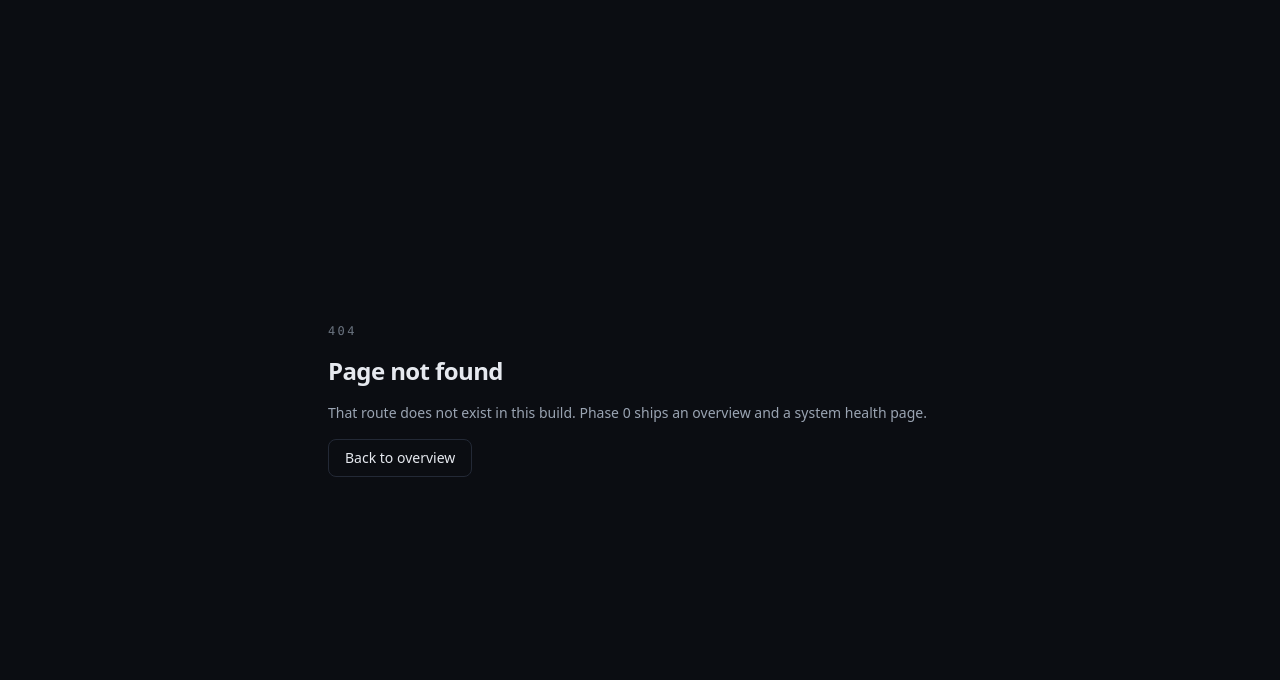
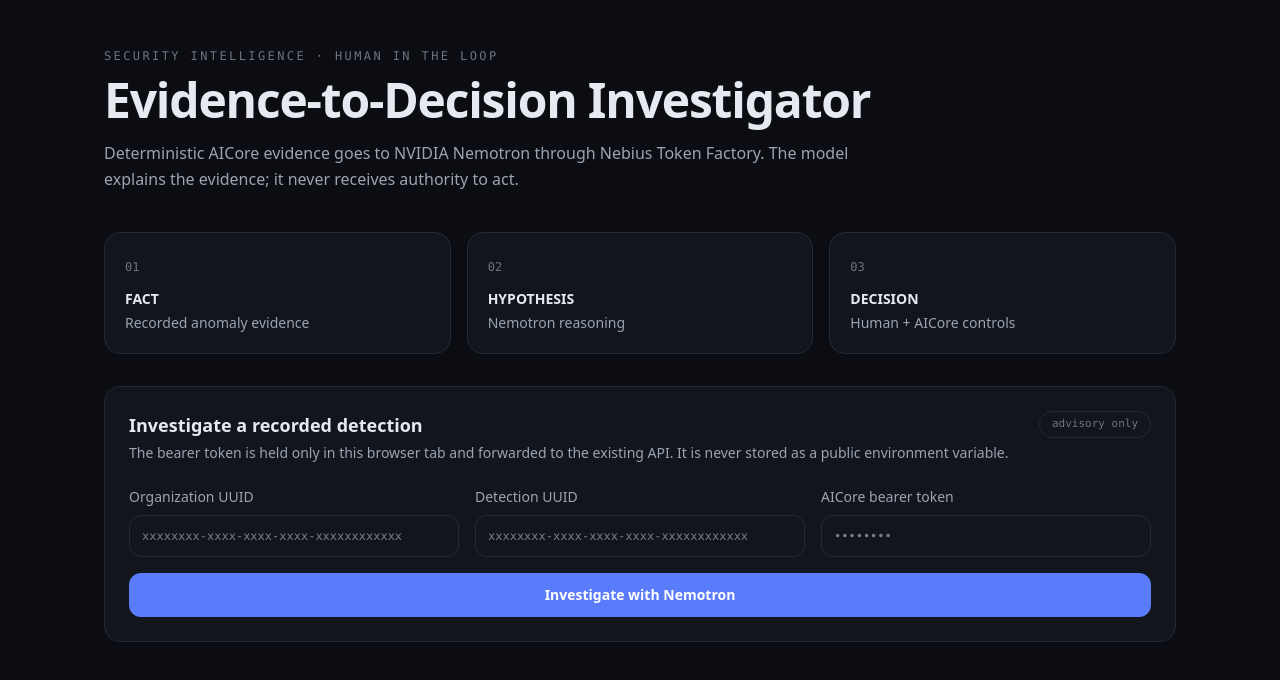
Before and after one commit to jaganbaditya16-note/AI_core, a Next.js app in the folder apps/web/: page /investigator in a window 1280 px wide. Before the commit this address had no page. Shown: the top 680 px of the page. Built offline with nearby package versions, Linux system fonts and the light colour scheme.

Commit message:
feat: add human-in-the-loop investigator experience

```diff
--- /dev/null
+++ b/apps/web/src/app/investigator/page.tsx
@@ -0,0 +1,225 @@
+"use client";
+
+import { FormEvent, useState } from "react";
+
+interface Investigation {
+  detection_id: string;
+  detection_type: string;
+  risk_level: string;
+  summary: string;
+  severity_interpretation: string;
+  why_it_matters: string[];
+  hypotheses: string[];
+  evidence_used: string[];
+  checks: string[];
+  recommended_containment: string[];
+  confidence: string;
+  uncertainties: string[];
+  do_not_do: string[];
+  model: string;
+  correlation_id: string | null;
+  input_truncated: boolean;
+  evidence_digest: string;
+  action_taken: false;
+}
+
+const sections: Array<[keyof Investigation, string]> = [
+  ["why_it_matters", "Why it matters"],
+  ["hypotheses", "AI hypotheses"],
+  ["evidence_used", "Evidence used"],
+  ["checks", "Human verification"],
+  ["recommended_containment", "Containment considerations"],
+  ["uncertainties", "Uncertainty"],
+  ["do_not_do", "Do not do"],
+];
+
+export default function InvestigatorPage() {
+  const [organizationId, setOrganizationId] = useState("");
+  const [detectionId, setDetectionId] = useState("");
+  const [token, setToken] = useState("");
+  const [result, setResult] = useState<Investigation | null>(null);
+  const [error, setError] = useState("");
+  const [loading, setLoading] = useState(false);
+
+  async function investigate(event: FormEvent<HTMLFormElement>) {
+    event.preventDefault();
+    setLoading(true);
+    setError("");
+    setResult(null);
+
+    try {
+      const response = await fetch("/api/investigate", {
+        method: "POST",
+        headers: {
+          "content-type": "application/json",
+          authorization: `Bearer ${token}`,
+        },
+        body: JSON.stringify({
+          organization_id: organizationId.trim(),
+          detection_id: detectionId.trim(),
+        }),
+        cache: "no-store",
+      });
+      const data = await response.json();
+      if (!response.ok) {
+        throw new Error(data?.detail?.message ?? data?.error ?? "Investigation failed");
+      }
+      setResult(data as Investigation);
+      setToken("");
+    } catch (cause) {
+      setError(cause instanceof Error ? cause.message : "Investigation failed");
+    } finally {
+      setLoading(false);
+    }
+  }
+
+  return (
+    <main className="mx-auto min-h-dvh w-full max-w-6xl px-6 py-12 sm:px-10">
+      <header className="max-w-3xl">
+        <p className="font-mono text-xs tracking-[0.2em] text-aicore-fg-subtle uppercase">
+          Security intelligence · Human in the loop
+        </p>
+        <h1 className="mt-3 text-4xl font-semibold tracking-tight sm:text-5xl">
+          Evidence-to-Decision Investigator
+        </h1>
+        <p className="mt-4 text-base leading-relaxed text-aicore-fg-muted">
+          Deterministic AICore evidence goes to NVIDIA Nemotron through Nebius Token Factory.
+          The model explains the evidence; it never receives authority to act.
+        </p>
+      </header>
+
+      <section className="mt-10 grid gap-4 lg:grid-cols-3">
+        {[
+          ["01", "FACT", "Recorded anomaly evidence"],
+          ["02", "HYPOTHESIS", "Nemotron reasoning"],
+          ["03", "DECISION", "Human + AICore controls"],
+        ].map(([number, title, text]) => (
+          <div key={number} className="rounded-2xl border border-aicore-border bg-aicore-surface p-5">
+            <span className="font-mono text-xs text-aicore-fg-subtle">{number}</span>
+            <h2 className="mt-3 text-sm font-semibold">{title}</h2>
+            <p className="mt-1 text-sm text-aicore-fg-muted">{text}</p>
+          </div>
+        ))}
+      </section>
+
+      <section className="mt-8 rounded-2xl border border-aicore-border bg-aicore-surface p-6">
+        <div className="flex flex-wrap items-start justify-between gap-4">
+          <div>
+            <h2 className="text-lg font-semibold">Investigate a recorded detection</h2>
+            <p className="mt-1 text-sm text-aicore-fg-muted">
+              The bearer token is held only in this browser tab and forwarded to the existing API.
+              It is never stored as a public environment variable.
+            </p>
+          </div>
+          <span className="rounded-full border border-aicore-border px-3 py-1 font-mono text-[11px] text-aicore-fg-subtle">
+            advisory only
+          </span>
+        </div>
+
+        <form onSubmit={investigate} className="mt-6 grid gap-4 lg:grid-cols-3">
+          <label className="grid gap-2 text-sm">
+            <span className="text-aicore-fg-muted">Organization UUID</span>
+            <input
+              required
+              value={organizationId}
+              onChange={(event) => setOrganizationId(event.target.value)}
+              placeholder="xxxxxxxx-xxxx-xxxx-xxxx-xxxxxxxxxxxx"
+              className="rounded-xl border border-aicore-border bg-transparent px-3 py-3 font-mono text-xs outline-none focus:border-aicore-accent"
+            />
+          </label>
+          <label className="grid gap-2 text-sm">
+            <span className="text-aicore-fg-muted">Detection UUID</span>
+            <input
+              required
+              value={detectionId}
+              onChange={(event) => setDetectionId(event.target.value)}
+              placeholder="xxxxxxxx-xxxx-xxxx-xxxx-xxxxxxxxxxxx"
+              className="rounded-xl border border-aicore-border bg-transparent px-3 py-3 font-mono text-xs outline-none focus:border-aicore-accent"
+            />
+          </label>
+          <label className="grid gap-2 text-sm">
+            <span className="text-aicore-fg-muted">AICore bearer token</span>
+            <input
+              required
+              type="password"
+              autoComplete="off"
+              value={token}
+              onChange={(event) => setToken(event.target.value)}
+              placeholder="••••••••"
+              className="rounded-xl border border-aicore-border bg-transparent px-3 py-3 font-mono text-xs outline-none focus:border-aicore-accent"
+            />
+          </label>
+          <button
+            type="submit"
+            disabled={loading}
+            className="rounded-xl bg-aicore-accent px-5 py-3 text-sm font-semibold text-white transition hover:opacity-90 disabled:cursor-not-allowed disabled:opacity-50 lg:col-span-3"
+          >
+            {loading ? "Investigating with Nemotron…" : "Investigate with Nemotron"}
+          </button>
+        </form>
+
+        {error ? (
+          <div className="mt-5 rounded-xl border border-red-500/30 bg-red-500/5 p-4 text-sm text-red-200" role="alert">
+            {error}
+          </div>
+        ) : null}
+      </section>
+
+      {result ? (
+        <section className="mt-8 space-y-5">
+          <div className="rounded-2xl border border-aicore-border bg-aicore-surface p-6">
+            <div className="flex flex-wrap items-center justify-between gap-3">
+              <div>
+                <p className="font-mono text-[11px] text-aicore-fg-subtle">RECORDED FINDING</p>
+                <h2 className="mt-2 text-2xl font-semibold">{result.summary}</h2>
+              </div>
+              <div className="flex gap-2 font-mono text-[11px]">
+                <span className="rounded-full border border-aicore-border px-3 py-1">{result.detection_type}</span>
+                <span className="rounded-full border border-aicore-border px-3 py-1">risk: {result.risk_level}</span>
+              </div>
+            </div>
+            <p className="mt-4 text-sm text-aicore-fg-muted">{result.severity_interpretation}</p>
+            <div className="mt-5 flex flex-wrap gap-2 text-[11px] font-mono text-aicore-fg-subtle">
+              <span>model: {result.model}</span>
+              <span>confidence: {result.confidence}</span>
+              <span>bounded: {result.input_truncated ? "yes" : "no"}</span>
+              <span>action_taken: false</span>
+            </div>
+          </div>
+
+          <div className="grid gap-5 lg:grid-cols-2">
+            {sections.map(([key, title]) => {
+              const values = result[key];
+              if (!Array.isArray(values) || values.length === 0) return null;
+              return (
+                <article key={key} className="rounded-2xl border border-aicore-border bg-aicore-surface p-6">
+                  <h3 className="text-sm font-semibold">{title}</h3>
+                  <ul className="mt-4 space-y-3 text-sm leading-relaxed text-aicore-fg-muted">
+                    {values.map((item) => (
+                      <li key={item} className="flex gap-3">
+                        <span aria-hidden className="mt-2 size-1.5 shrink-0 rounded-full bg-aicore-accent" />
+                        <span>{item}</span>
+                      </li>
+                    ))}
+                  </ul>
+                </article>
+              );
+            })}
+          </div>
+
+          <div className="rounded-2xl border border-aicore-border bg-aicore-surface p-6">
+            <p className="text-sm font-semibold">Provenance & safety</p>
+            <dl className="mt-4 grid gap-3 text-xs text-aicore-fg-muted sm:grid-cols-2">
+              <div><dt className="text-aicore-fg-subtle">Evidence digest</dt><dd className="mt-1 break-all font-mono">{result.evidence_digest}</dd></div>
+              <div><dt className="text-aicore-fg-subtle">Correlation ID</dt><dd className="mt-1 break-all font-mono">{result.correlation_id ?? "not supplied"}</dd></div>
+            </dl>
+            <p className="mt-5 rounded-xl border border-aicore-border p-4 text-xs leading-relaxed text-aicore-fg-subtle">
+              AI advisory only. Verify the recorded evidence before acting. Any real action remains
+              behind AICore authentication, authorization, policy and the action firewall.
+            </p>
+          </div>
+        </section>
+      ) : null}
+    </main>
+  );
+}
```
